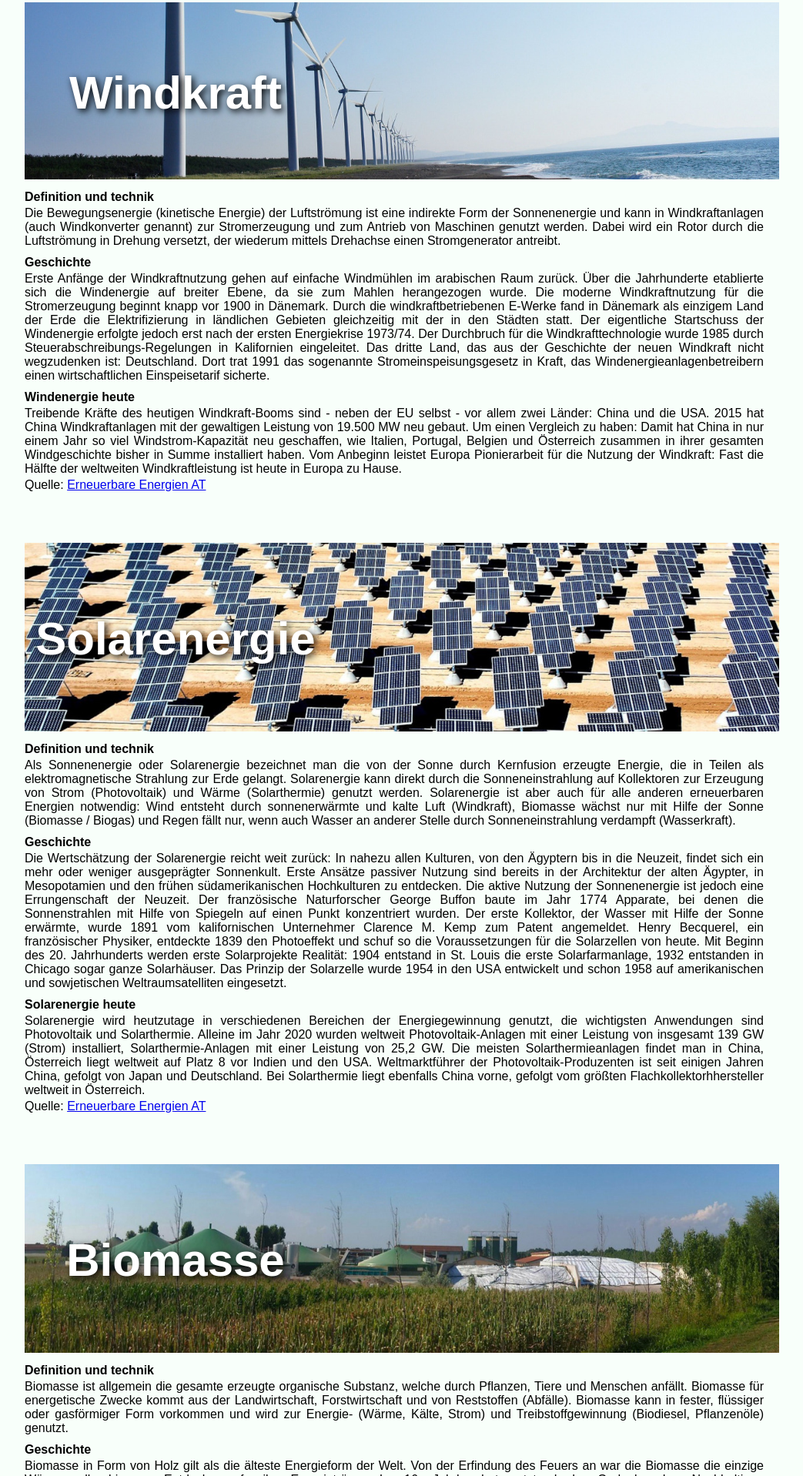
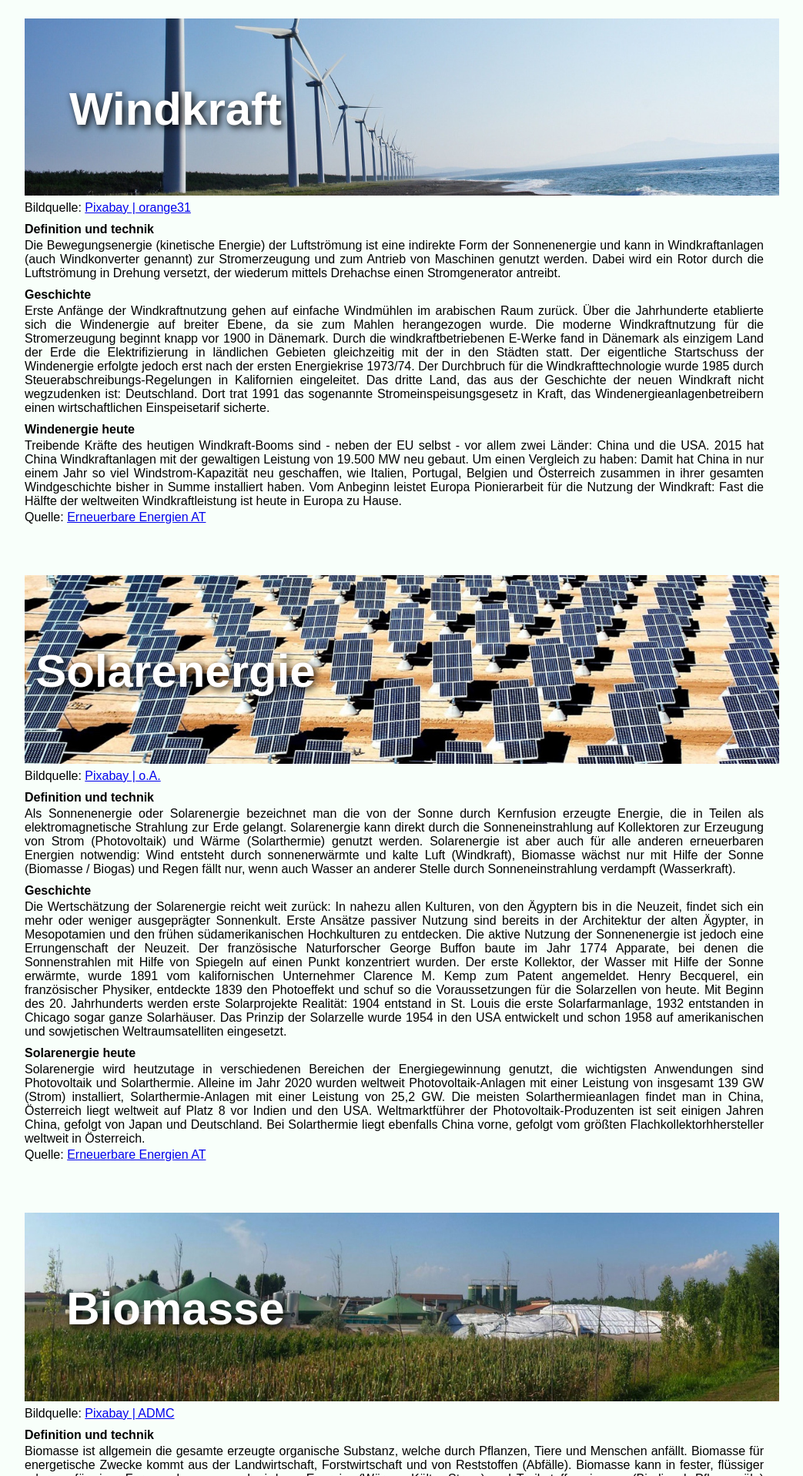
Before and after one commit to EuropeEnergy/EuropeEnergy.github.io, a plain HTML site: page index.html in a window 1280 px wide. Shown: the part 1741-3658 px from the top of the page at 77% size, without its empty margins (118-1161 px from the left). Drawn offline with Linux system fonts and the light colour scheme.

Commit message:
Bildquellen eingefügt

```diff
--- a/index.html
+++ b/index.html
@@ -109,6 +109,8 @@
                     <img src="images/waterpower.jpg" alt="Wasserkraft">
                     <h2 class="overlay-text">Wasserkraft</h2>
                 </div>
+                <p>Bildquelle: <a href="https://pixabay.com/photos/reservoir-dam-hydropower-dam-wall-5762573/">Pixabay |
+                        eVertIon</a></p>
                 <div class="text_wasserkraft">
                     <h4>Definition und technik</h4>
                     <p>
@@ -187,6 +189,9 @@
                     <img src="images/windpower.jpg" alt="Windkraft">
                     <h2 class="overlay-text">Windkraft</h2>
                 </div>
+                <p>Bildquelle: <a
+                        href="https://pixabay.com/de/photos/k%C3%BCste-windkraftanlage-meer-himmel-3970121/">Pixabay |
+                        orange31</a></p>
                 <div class="text_windkraft">
                     <h4>Definition und technik</h4>
                     <p>
@@ -250,7 +255,11 @@
                     <img src="images/solarpower.jpg" alt="Solarenergie">
                     <h2 class="overlay-text">Solarenergie</h2>
                 </div>
-
+                <p>
+                    Bildquelle: <a
+                        href="https://pixabay.com/de/photos/energie-landschaft-w%C3%BCste-berge-78116/">Pixabay |
+                        o.A.</a>
+                </p>
                 <div class="text_sonnenenergie">
                     <h4>Definition und technik</h4>
                     <p>
@@ -333,6 +342,10 @@
                     <img src="images/bioenergy.jpg" alt="Biomasse">
                     <h2 class="overlay-text">Biomasse</h2>
                 </div>
+                <p>Bildquelle: <a
+                        href="https://pixabay.com/de/photos/biogas-geb%C3%A4ude-installationen-462508/">Pixabay |
+                        ADMC</a>
+                </p>
                 <div class="text_biomasse">
                     <h4>Definition und technik</h4>
                     <p>
@@ -397,6 +410,9 @@
                     <img src="images/geothermalenergy.jpg" alt="Geothermie">
                     <h2 class="overlay-text">Geothermie</h2>
                 </div>
+                <p>Bildquelle: <a href="https://pixabay.com/de/photos/kraftwerk-geothermal-erdw%C3%A4rme-67538/">Pixabay
+                        | WikiImages</a>
+                </p>
                 <div class="text_geothermie">
                     <h4>Definition und technik</h4>
                     <p>
```
